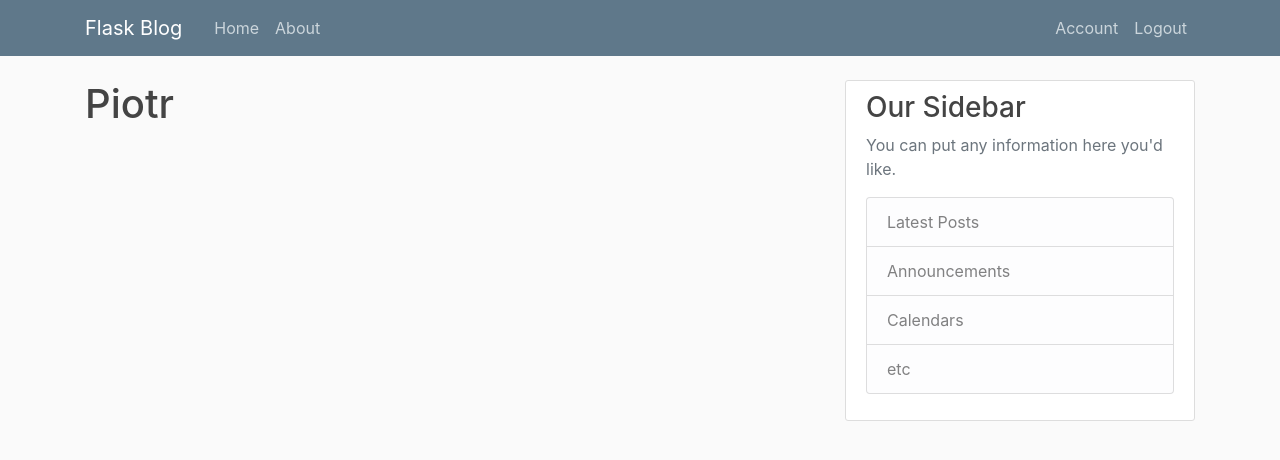
After one commit to Pioter44/DRSILICON_Blog, a Flask app: page /account in a window 1280 px wide. The commit adds this page. Shown: the top 460 px of the page. Run offline with Flask 2, Linux system fonts and the light colour scheme; a user stored in the database is signed in; some libraries are stand-ins or nearby versions.

Commit message:
Commit for step: 06-Login-Auth

```diff
--- a/flaskblog/routes.py
+++ b/flaskblog/routes.py
@@ -1,7 +1,10 @@
-from flask import render_template, url_for, flash, redirect
-from flaskblog import app
+from flask import render_template, url_for, flash, redirect, request
+from flaskblog import app, db, bcrypt
 from flaskblog.forms import RegistrationForm, LoginForm
 from flaskblog.models import User,Post
+from flask_login import login_user #To manage user login session
+from flask_login import current_user, logout_user #To manage user login session
+from flask_login import login_required #will be used as a decoreator to make sure that user is log in
 
 posts = [
     {
@@ -32,23 +35,63 @@ def about():
 #Create registration route
 @app.route("/register", methods = ['GET','POST'])
 def register():
+    #If user is log in then this if statment will cause that if user will press register button then will be redirected to home website
+    if current_user.is_authenticated:
+        return redirect(url_for('home'))
+
     form = RegistrationForm()
     if form.validate_on_submit():
-        flash(f"Account created for {form.username.data}!","success")
-        return redirect(url_for('home'))
+        #If form is valid on submit then lets hash the password
+        hashed_password = bcrypt.generate_password_hash(form.password.data).decode('utf-8')
+
+        #Create new user
+        user = User(username=form.username.data, email = form.email.data, password = hashed_password)
+        #Save user to db
+        db.session.add(user)
+        db.session.commit()
+        flash(f"Your account has been created! You are now able to log in","success")
+        return redirect(url_for('login'))
     return render_template('register.html', title = 'Register', form = form)
 
 #Create login route
 @app.route("/login", methods = ['GET','POST'])
 def login():
+    #If user is log in then this if statment will cause that if user will press login button then will be redirected to home website
+    if current_user.is_authenticated:
+        return redirect(url_for('home'))
+
     form = LoginForm()
     if form.validate_on_submit():
-        if (form.email.data =="admin@blog.com") and (form.password.data =="12345"):
+        '''
+        #if (form.email.data =="admin@blog.com") and (form.password.data =="12345"):
             flash(f"You have been logged in !","success")
             return redirect(url_for('home'))
         else:
             flash(f"Login unsuccessfull. Please check username and password !","danger")
+        '''
+        #Checking database is email and password are valid
+        user = User.query.filter_by(email=form.email.data).first()
+        if user and bcrypt.check_password_hash(user.password, form.password.data):
+            #User email is in db and password is matching so user can be login. This will be handled by function 'login_user'
+            login_user(user, remember = form.remember.data)
+            #This is for redirect user to account page if will be log in successfully
+            next_page = request.args.get('next') #request args is a dictionary and here we are getting value from dict for key='next' using get(). get() will no throw error when key will not exist (returning None if key not exist)
+            return redirect(next_page) if next_page else redirect(url_for('home'))
+        else:
+            #Flash message if login not successfull
+            flash(f"Login unsuccessfull. Please check username and password !","danger")
+
     return render_template('login.html', title = 'Login', form = form)
 
 
-#Create login route
+#Create logout route
+@app.route("/logout")
+def logout():
+    logout_user()
+    return redirect(url_for('home'))
+
+#Create account route - only visible if user is log in
+@app.route("/account")
+@login_required #this decorator will cause that user will have access to Account subpage only if is log in
+def account():
+    return render_template('account.html', title = 'Account')
--- /dev/null
+++ b/flaskblog/templates/account.html
@@ -0,0 +1,4 @@
+{% extends "layout.html" %}
+{% block content %}
+    <h1>{{current_user.username}}</h1>
+{% endblock content %}
--- a/flaskblog/templates/layout.html
+++ b/flaskblog/templates/layout.html
@@ -31,8 +31,14 @@
             </div>
             <!-- Navbar Right Side -->
             <div class="navbar-nav">
-              <a class="nav-item nav-link" href="{{ url_for('login') }}">Login</a>
-              <a class="nav-item nav-link" href="{{ url_for('register') }}">Register</a>
+            <!-- This code is to display diffrent links that depends is user is already log in or not -->
+              {% if current_user.is_authenticated %}
+                <a class="nav-item nav-link" href="{{ url_for('account') }}">Account</a>
+                <a class="nav-item nav-link" href="{{ url_for('logout') }}">Logout</a>
+              {% else %}
+                <a class="nav-item nav-link" href="{{ url_for('login') }}">Login</a>
+                <a class="nav-item nav-link" href="{{ url_for('register') }}">Register</a>
+              {% endif %}
             </div>
           </div>
         </div>
```
Also changed, not shown: flaskblog/__init__.py (+7 -1 lines), flaskblog/forms.py (+16 -1 lines), flaskblog/models.py (+10 -3 lines), flaskblog/site.db.
